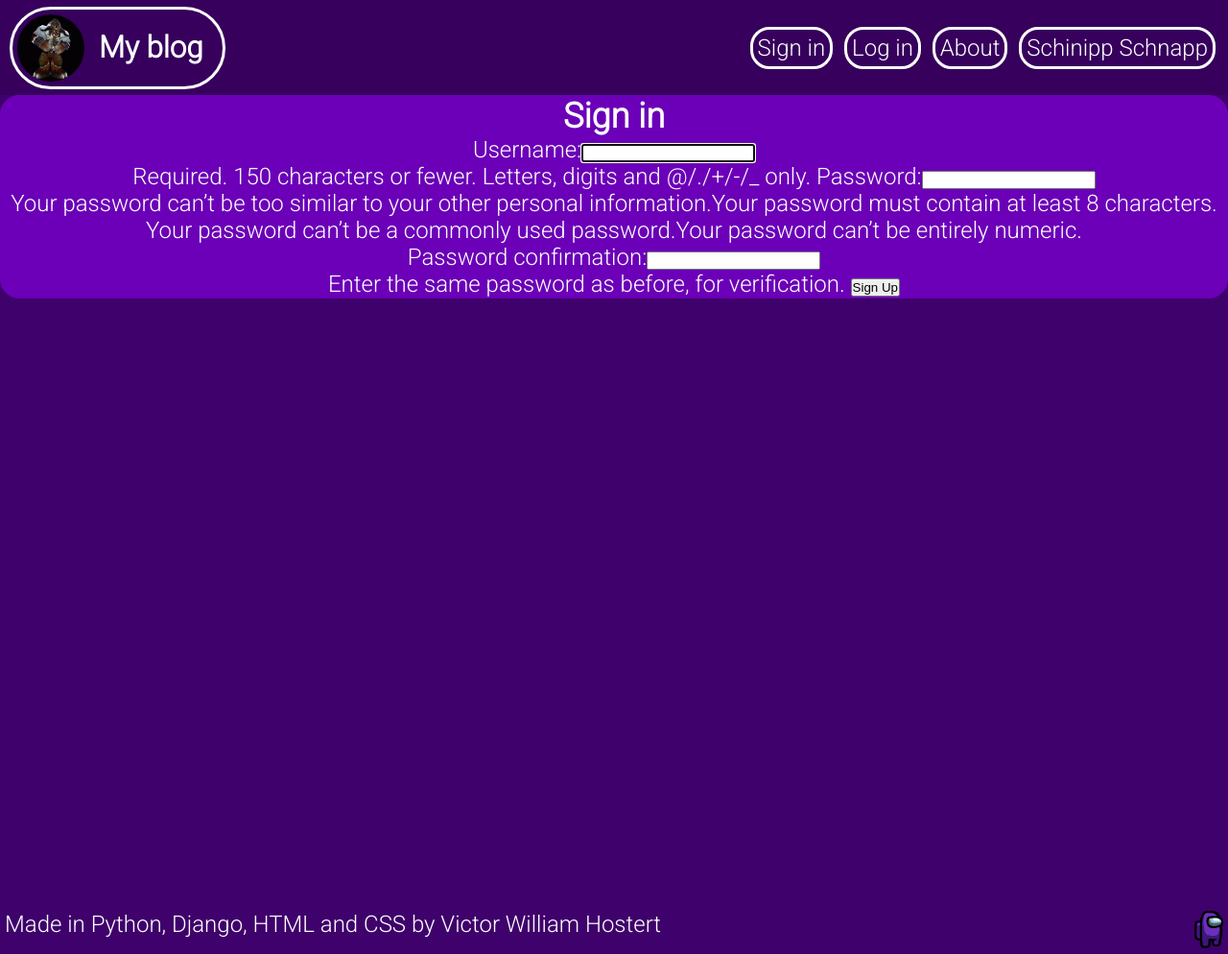
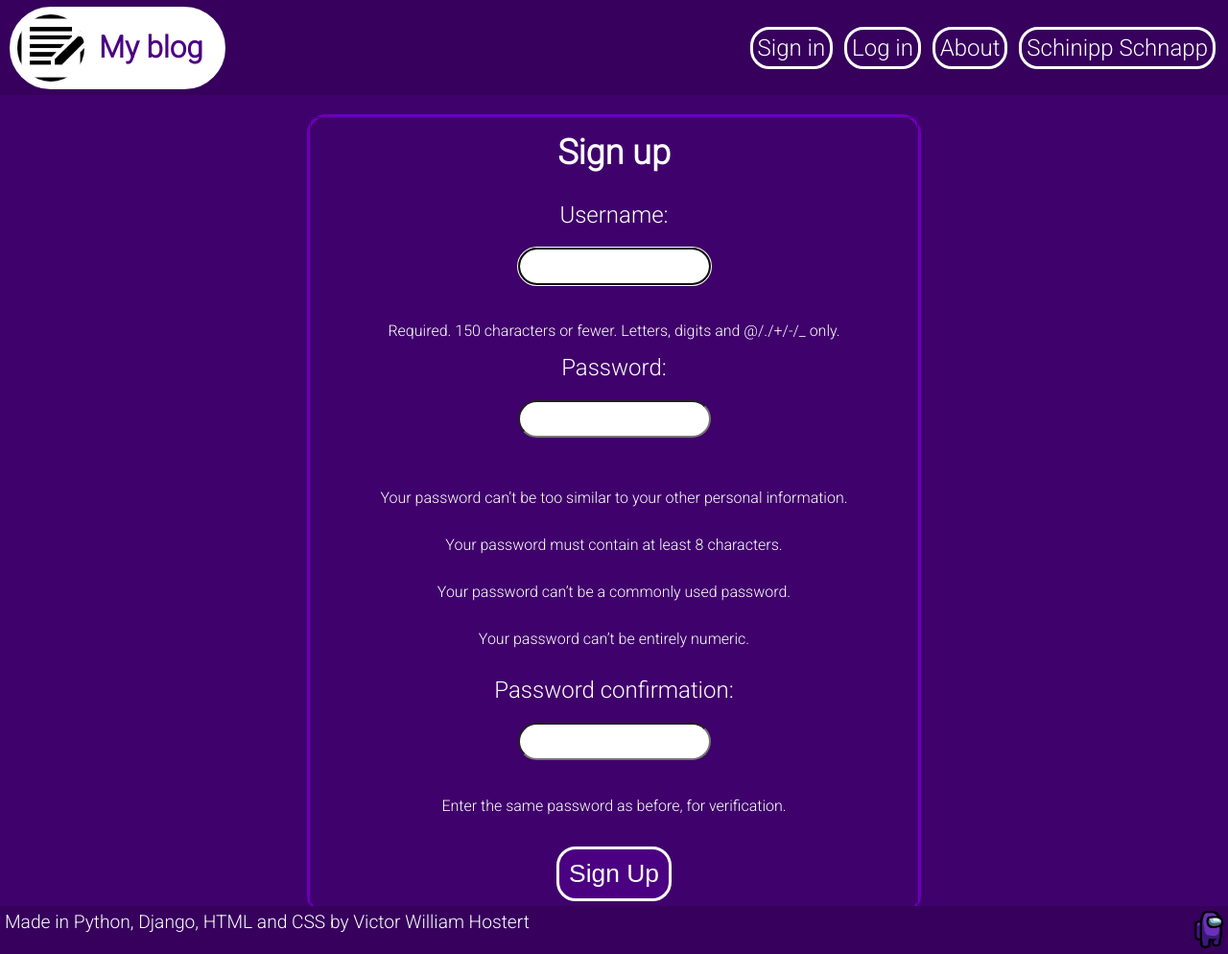
Before and after one commit to victorhostert/Django-Blog-Project, a Django app: page /auth/signup/ in a window 1280 px wide. Shown: the whole page at 96% size. Run offline with Django 3.2, Linux system fonts and the light colour scheme.

Commit message:
style: Styles updated

```diff
--- a/accounts/assets/templates/accounts/login.html
+++ b/accounts/assets/templates/accounts/login.html
@@ -6,15 +6,15 @@ Login - My Blog
 
 {% block 'content' %}
     <div class="wrapper_form">
-        <h2>Login</h2>
-        <div class="form">
+        <div class="site_form">
             <form action="{% url 'accounts:login' %}" method="POST">
+                <h2>Login</h2>
                 {% csrf_token %}
                 {{form}}
                 {% if request.GET.next %}
                     <input type="hidden" name="next" value="{{ request.GET.next }}">
                 {% endif %}
-                <input type="submit" value="Login">
+                <button type="submit">Login</button>
             </form>
         </div>
     </div>
--- a/accounts/assets/templates/accounts/signup.html
+++ b/accounts/assets/templates/accounts/signup.html
@@ -6,11 +6,12 @@ Sign Up - My Blog
 
 {% block 'content' %}
     <div class="wrapper_form">
-        <h2>Sign in</h2>
-        <form class="signup_form" action="{% url 'accounts:signup' %}" method="POST">
+        <form class="site_form" action="{% url 'accounts:signup' %}" method="POST">
+            <h2>Sign up</h2>
             {% csrf_token %}
             {{form}}
-            <input type="submit" value="Sign Up">
+            <br>
+            <button type="submit">Sign Up</button>
         </form>
     </div>
 {% endblock %}
--- a/assets/static/styles.css
+++ b/assets/static/styles.css
@@ -44,18 +44,22 @@ li{
     border: 3px solid white;
     border-radius: 50px;
     padding: 5px;
+    background-color: white;
 }
 .logo h1{
     padding: 15px;
     font-weight: bolder;
     font-size: 1.3em;
+    color: indigo;
 }
-.footer {
+.footer{
     display: flex;
     justify-content: space-between;
     align-content: center;
     height: 5vh;
     padding: 5px;
+    background-color: #36005C;
+    font-size: 0.8em;
 }
 .footer img{
     max-width: 30px;
@@ -80,9 +84,10 @@ li{
 }
 .wrapper_form{
     text-align: center;
-    border: 1px solid rgb(107, 0, 184);
-    background-color: rgb(107, 0, 184);
+    border: 3px solid rgb(107, 0, 184);
     border-radius: 20px;
+    max-width: 50%;
+    margin: 20px auto;
 }
 .logout_button *{
     margin: 0;
@@ -98,3 +103,37 @@ button:hover{
 .user_img>*{
     max-width: 80%;
 }
+.author_post{
+    text-align: center;
+}
+.author_post span{
+    text-transform: capitalize;
+}
+.site_form{
+    border: 1px solid indigo;
+}
+.site_form *{
+    display: block;
+    margin: 5px auto 10px auto;
+    padding: 10px;
+    border-radius: 20px;
+}
+.site_form button{
+    color: white;
+    background-color: indigo;
+    border: 3px solid white;
+    border-radius: 20px;
+    font-size: 1.1em;
+}
+.helptext, .helptext ul{
+    font-size: 1rem;
+    margin: 0 auto;
+    padding: 0;
+}
+.errorlist li{
+    padding: 10px;
+    list-style-type: none;
+    border: 1px solid #ff5722;
+    color: #ff5722;
+    border-radius: 20px;
+}
--- a/assets/templates/base.html
+++ b/assets/templates/base.html
@@ -14,7 +14,7 @@
         <div class="header">
             <a href="{% url 'blog:home' %}">
                 <div class="logo">
-                    <img src="{% static 'logo.gif' %}" alt="tauren-dançante">
+                    <img src="{% static 'logo.png' %}" alt="logo">
                     <h1>My blog</h1>
                 </div>
             </a>
--- a/assets/templates/index.html
+++ b/assets/templates/index.html
@@ -11,6 +11,7 @@ My blog
             <h2><a href="{% url 'blog:post' slug=article.slug %}">{{article.title}}</a></h2>
             <p>{{article.snippet}}</p>
             <p>{{article.date}}</p>
+            <p class="author_post">Posted by: <span>{{article.author.username}}</span></p>
         </div>
     {% endfor %}
 {% endblock %}
--- a/blog/assets/templates/blog/post.html
+++ b/blog/assets/templates/blog/post.html
@@ -15,5 +15,6 @@
         <div class="user_img">
             <img src="{{article.thumbnail.url}}" alt="user-image">
         </div>
+        <p class="author_post">Posted by: <span>{{article.author.username}}</span></p>
     </div>
 {% endblock %}
```
Also changed, not shown: blog/assets/templates/blog/article_create.html (+6 -6 lines), assets/static/logo.png (added).
